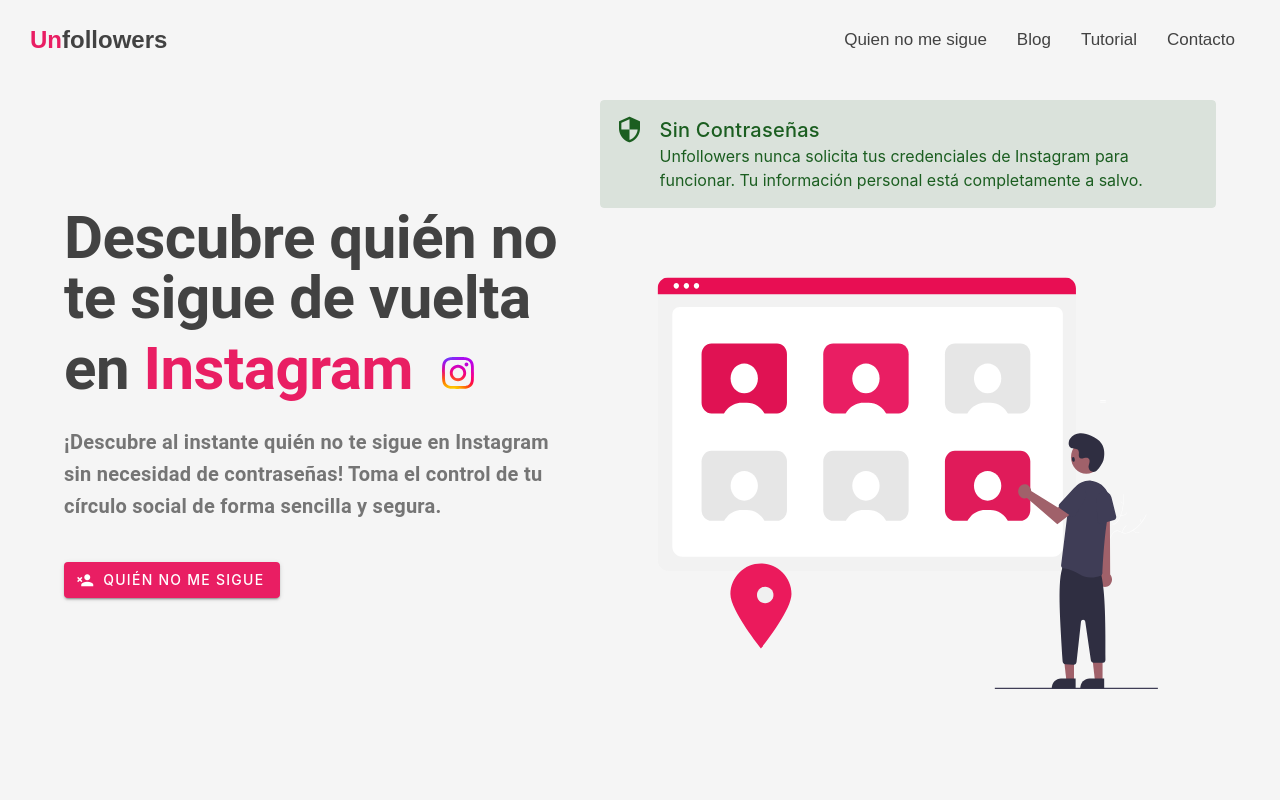
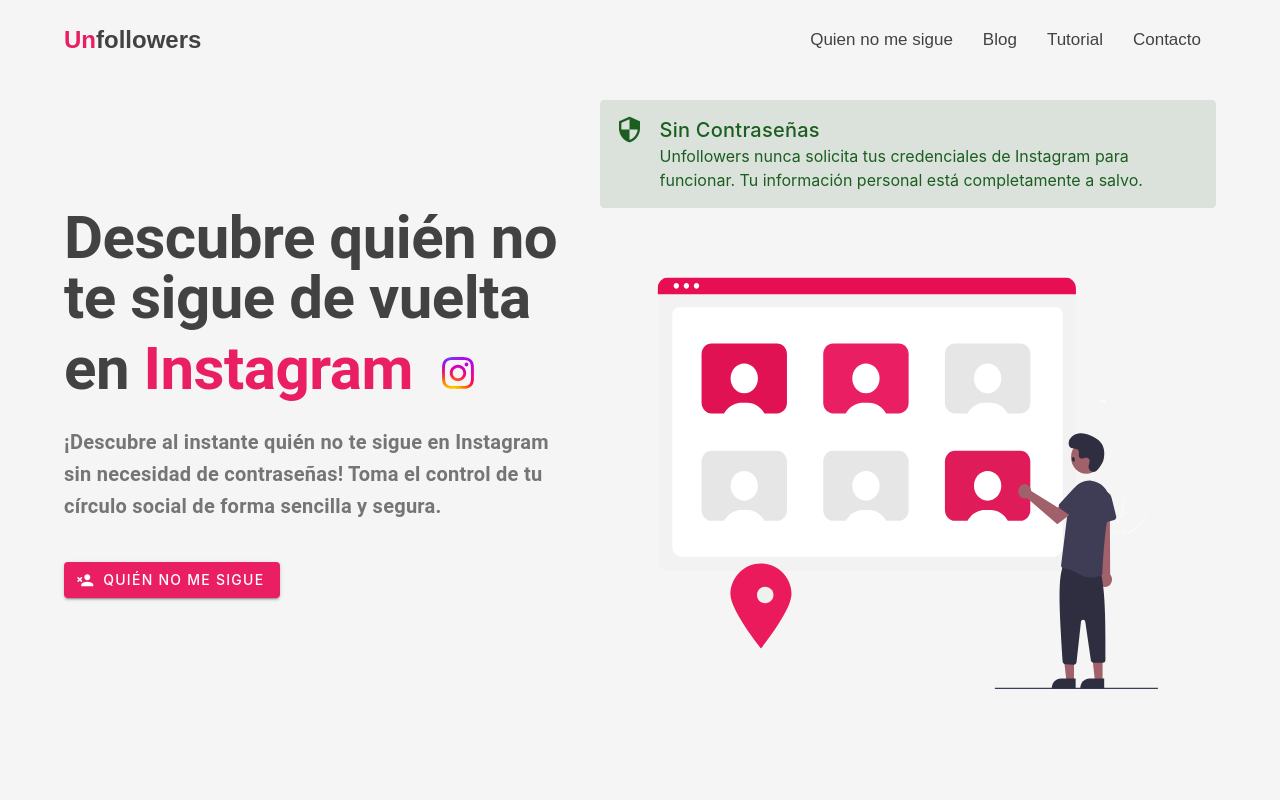
Before and after one commit to axlkun/Frontend-Unfollowers, a Vue app: page / in a window 1280 px wide. Shown: the top 800 px of the page. Built offline with nearby package versions, Linux system fonts and the light colour scheme; no server answers.

Commit message:
fix width

```diff
--- a/src/components/Header.vue
+++ b/src/components/Header.vue
@@ -47,7 +47,11 @@
     display: flex;
     justify-content: space-between;
     align-items: center;
-    padding: 20px 30px;
+    padding: 20px 0;
+    width: 90%;
+    max-width: 120rem;
+    margin: 0 auto;
+    background-color: transparent;
 }
 
 .logo a {
```
